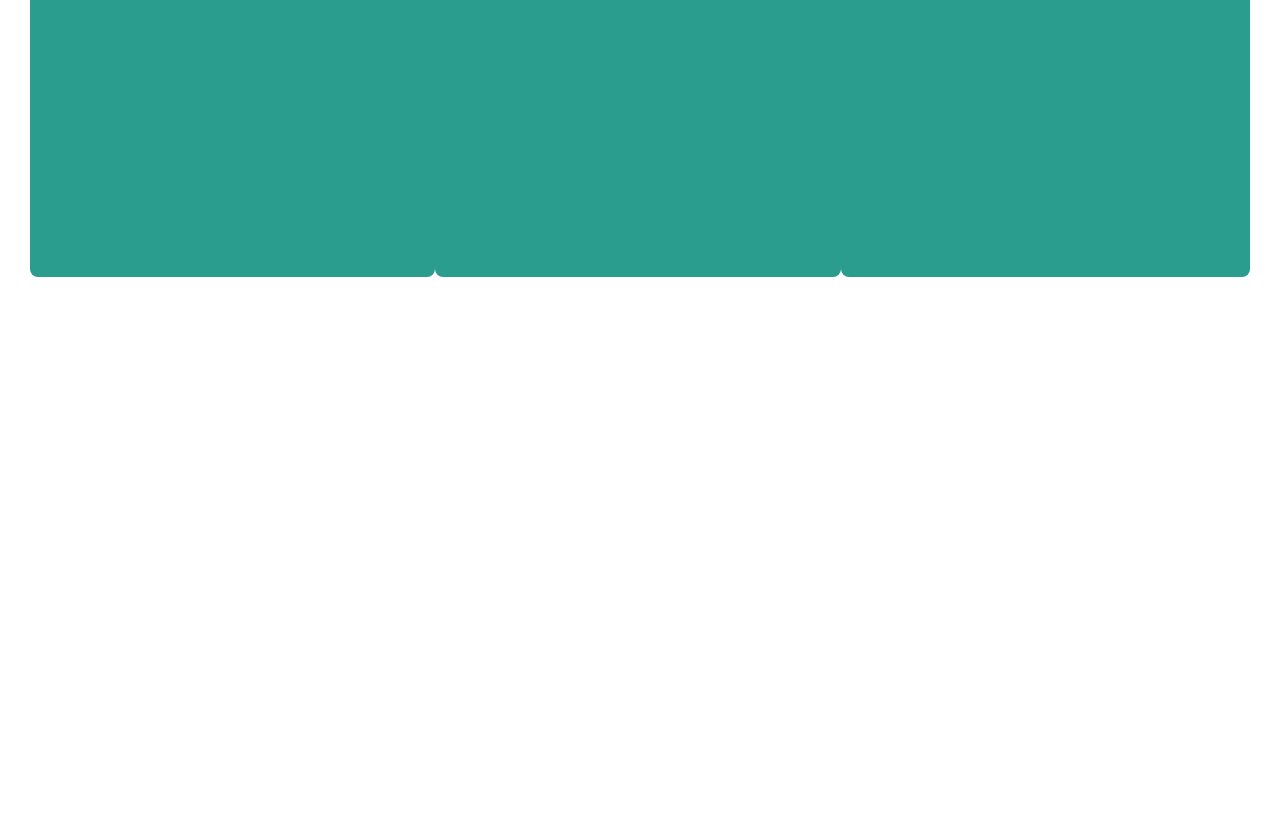
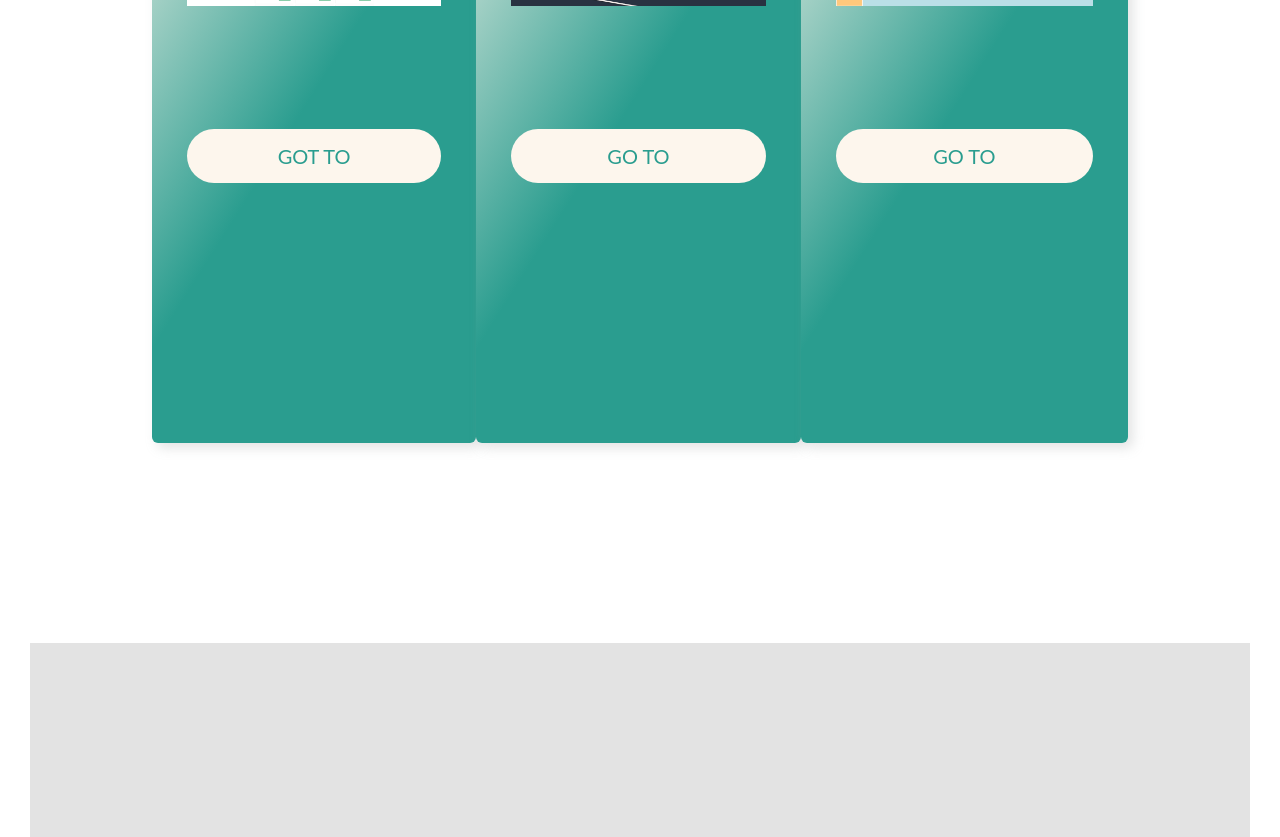
Before and after one commit to JintekiWarrior/Portfolio-Site, a website: page index.html in a window 1280 px wide. Shown: the part 1960-2797 px from the top of the page. Before the commit the page ends 2267 px from the top, so only its background shows below. Drawn offline with Linux system fonts and the light colour scheme.

Commit message:
added footer section

```diff
--- a/index.html
+++ b/index.html
@@ -42,25 +42,50 @@
       <h2 class="heading-secondary">My Projects</h2>
       <div class="projects__row">
         <div class="projects__row-col-1-of-3">
+
           <h3 class="projects__header heading-tertiary">Project 1</h3>
+
           <div class="projects__pic-container">
             <img src="img/beats-by-dwight.PNG" alt="Project 1" class="projects__image">
           </div>
+
+          <div class="projects__link-container">
+            <a href="" class="projects__link">Got to</a>
+          </div>
+
         </div>
         <div class="projects__row-col-1-of-3">
+
           <h3 class="projects__header heading-tertiary">Project 2</h3>
+
           <div class="projects__pic-container">
             <img src="img/story-time.PNG" alt="Project 2" class="projects__image">
           </div>
+
+          <div class="projects__link-container">
+            <a href="#" class="projects__link">Go to</a>
+          </div>
+
         </div>
         <div class="projects__row-col-1-of-3">
+
           <h3 class="projects__header heading-tertiary">Project 3</h3>
+
           <div class="projects__pic-container">
             <img src="img/quiz-crafter.PNG" alt="Project 3" class="projects__image">
           </div>
+
+          <div class="projects__link-container">
+            <a href="" class="projects__link">Go to</a>
+          </div>
+
         </div>
       </div>
     </section>
+
+    <footer class="footer">
+
+    </footer>
   </main>
 </body>
 </html>
--- a/sass/abstracts/_variables.scss
+++ b/sass/abstracts/_variables.scss
@@ -1,7 +1,12 @@
 $color-primary: #2A9D8F;
+$color-primary-light: #3ECCBB;
+$color-primary-dark: #1E7167;
 $color-secondary: #E9C46A;
 
 $color-black: #0E171B;
+
+$color-grey: #999b9b46;
+
 $color-white: #fff;
 $color-eggshell: #FDF6ED;
 
--- /dev/null
+++ b/sass/layout/_footer.scss
@@ -0,0 +1,4 @@
+.footer {
+    height: 40vh;
+    background-color: $color-grey;
+}
--- a/sass/layout/_projects.scss
+++ b/sass/layout/_projects.scss
@@ -1,4 +1,7 @@
 .projects {
+    width: 80%;
+    margin: 0 auto;
+    margin-bottom: 20rem;
 
     &__row {
         display: flex;
@@ -6,10 +9,12 @@
         // flex-wrap: wrap;
 
         &-col-1-of-3 {
-            background-color: $color-primary;
-            padding: 3rem 3.5rem;
-            border-radius: 8px;
-            height: 80rem;
+            background-image: linear-gradient(122.25deg, $color-eggshell, $color-primary 50%);
+            padding: 5rem 3.5rem;
+            // border-radius: 3px;
+            height: 70rem;
+            box-shadow: 5px 5px 1.2rem $color-grey;
+            border-radius: 6px;
         }
     }
 
@@ -22,9 +27,25 @@
         border-radius: 8px;
         overflow: hidden;
         height: 28%;
+        margin-bottom: 8rem;
     }
+
     &__image {
         max-height: 100%;
         max-width: 100%;
     }
+
+    &__link-container {
+        padding: 1rem;
+        background-color: $color-eggshell;
+        text-align: center;
+        border-radius: 10rem;
+    }
+
+    &__link {
+        color: $color-primary;
+        font-size: 2rem;
+        text-decoration: none;
+        text-transform: uppercase;
+    }
 }
--- a/sass/layout/_story.scss
+++ b/sass/layout/_story.scss
@@ -1,5 +1,9 @@
 .story {
-    height: 60vh;
+    background-color: $color-eggshell;
+    border-radius: 8px;
+    box-shadow: 3px 3px 10px $color-grey;
+    margin-bottom: 8rem;
+    padding-top: 4rem;
     display: flex;
     flex-direction: column;
     justify-content: center;
--- a/sass/main.scss
+++ b/sass/main.scss
@@ -5,6 +5,7 @@
 @import "base/base";
 @import "base/typography";
 
+@import "layout/footer";
 @import "layout/grid";
 @import "layout/header";
 @import "layout/projects";
```
Also changed, not shown: package.json (+4 -3 lines), css/style.css, js/three.js (added), 1 other file.
